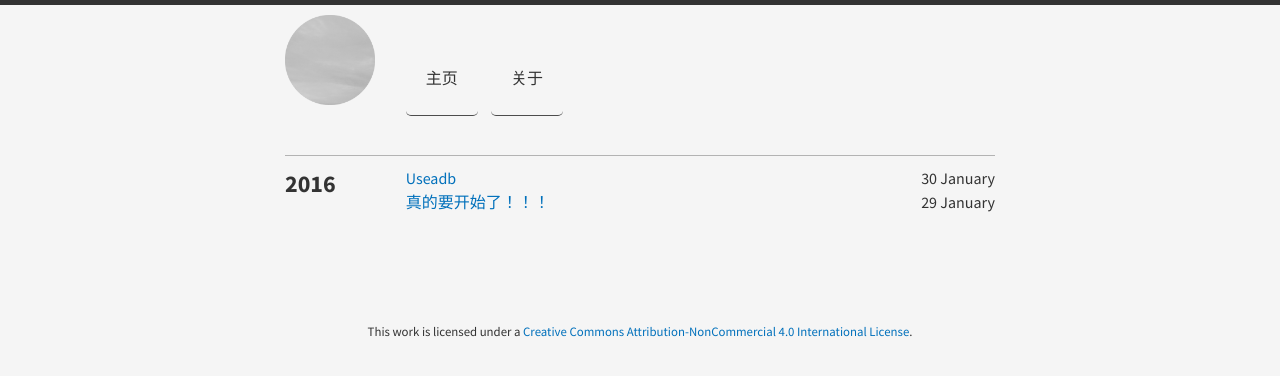
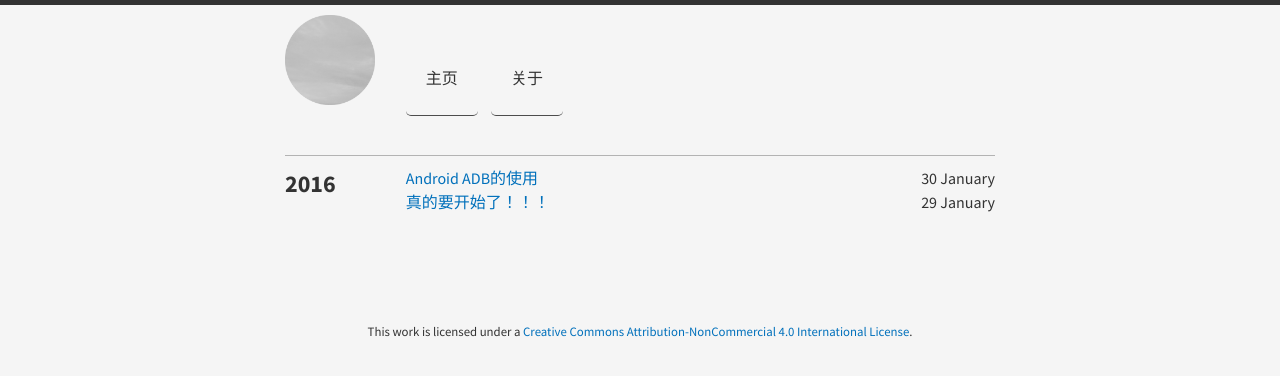
Before and after one commit to rantianhua/rantianhua.github.io, a Jekyll site: the page built from index.html, in a window 1280 px wide. Shown: the top 376 px of the page. Built offline with Jekyll 4.4.1, drawn with Linux system fonts in a browser that asks for light colours; nearby versions of some CDN libraries; Markdown is read by kramdown in place of the engine named in the settings.

Commit message:
给useadb.md添加头部信息

```diff
--- a/_posts/2016-01-30-useadb.md
+++ b/_posts/2016-01-30-useadb.md
@@ -1,8 +1,12 @@
+---
+layout: post
+title: Android ADB的使用
+---
 ##什么是adb？
 
 __adb__，全称Android Debug Brige。是一个很强大的命令行工具，通过它你能用各种命令操作你的android设备。该程序包含以下三个部分：
 
-![程序结构说明图](/home/rth/下载/adb.png)
+![程序结构说明图]({{site.baseurl}}/public/images/adb.png))
 
 * __adb client__
     client运行在PC端，每当发起一个adb命令的时候，就会开启一个client程序，开启后，会自动检查adb server有没有运行，若没有，则先开启adb server，此后通过5037端口与adb-server进行通信。
```
